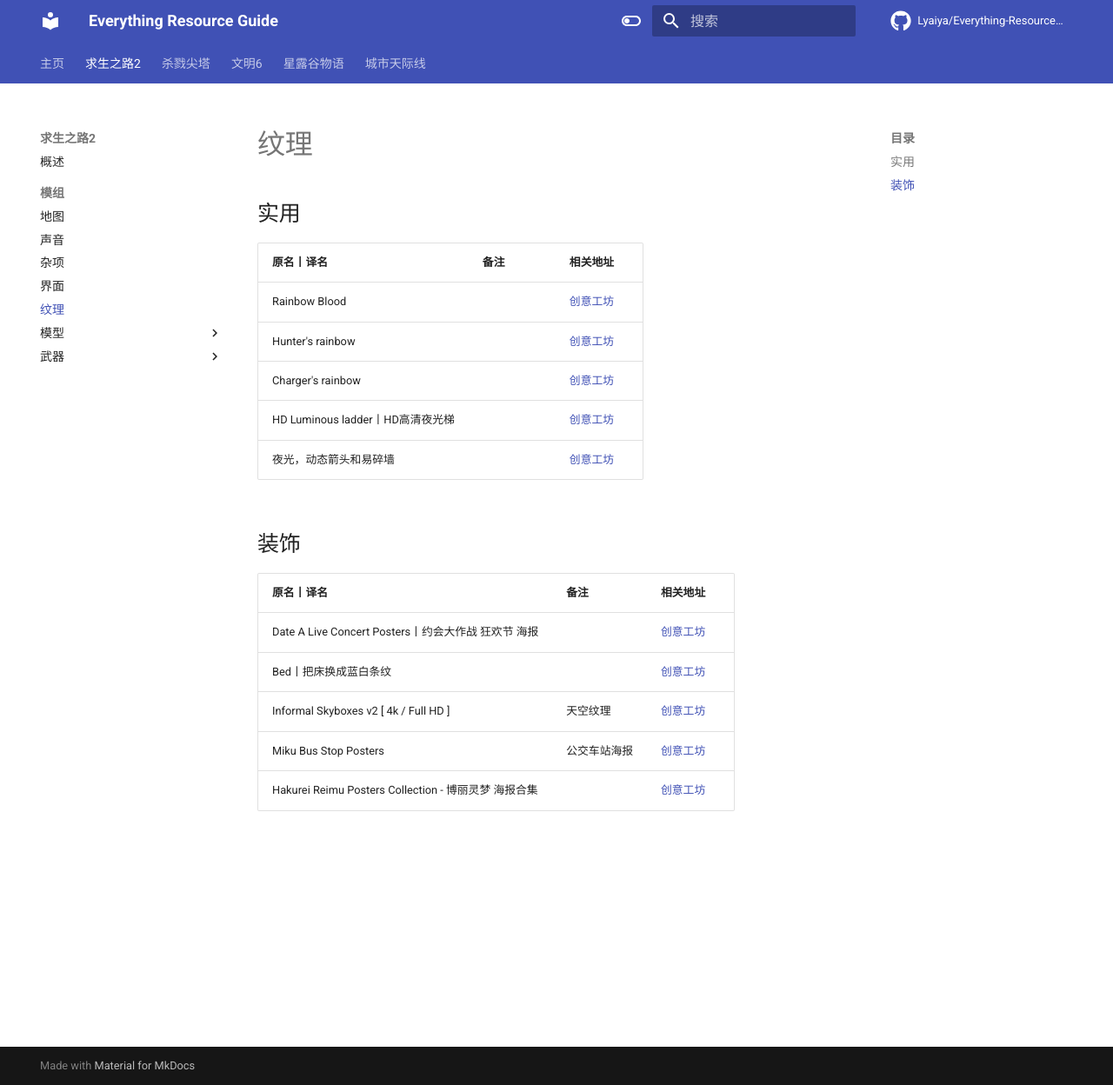
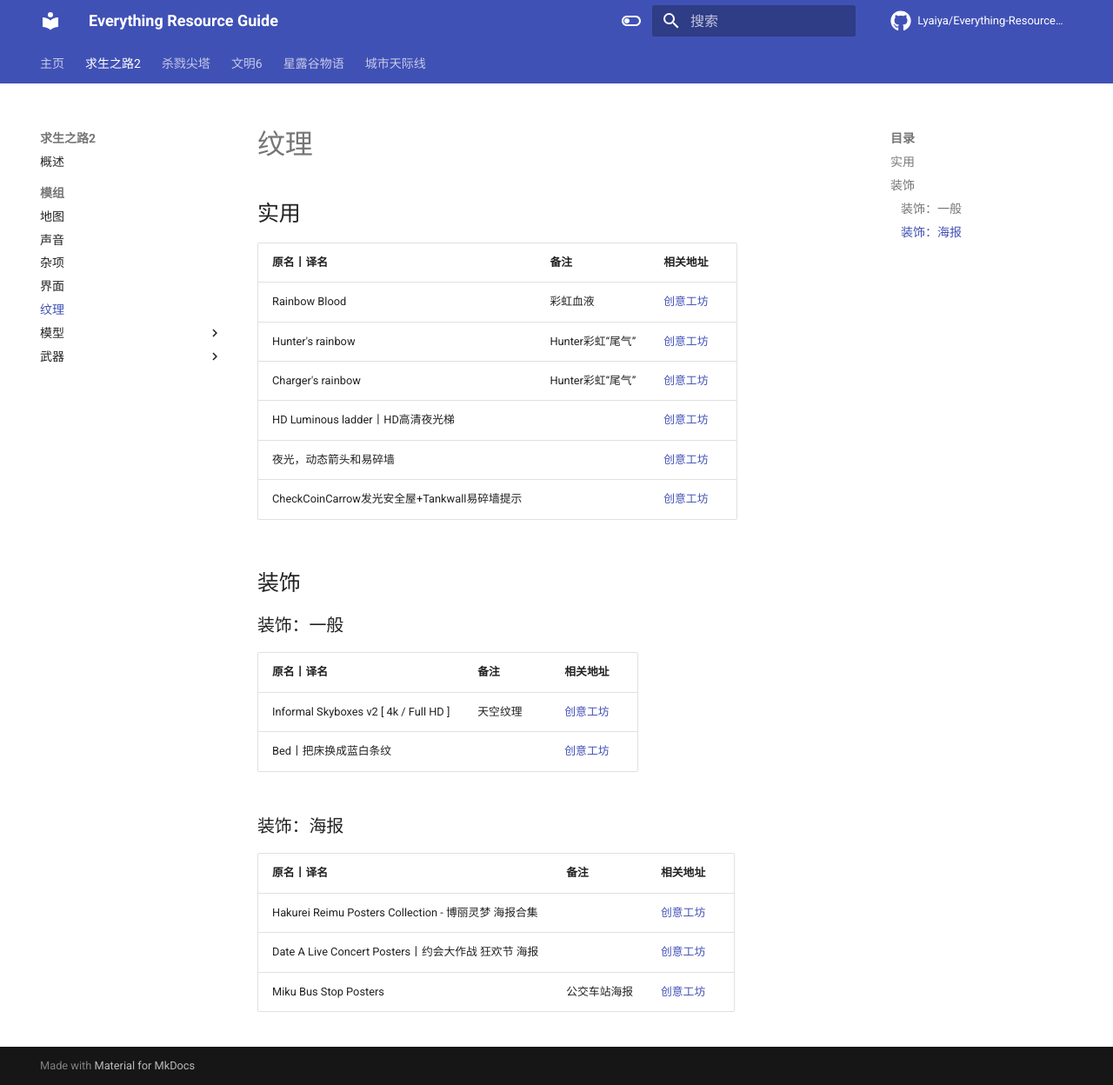
Before and after one commit to Lyaiya/Everything-Resource-Guide, an MkDocs documentation site: the page built from docs/求生之路2/模组/纹理.md, in a window 1280 px wide and 1248 px high. Shown: the whole window at 87% size. Built offline with MkDocs 1.6.1 and Material for MkDocs 9.7.7, drawn with Linux system fonts in a browser that asks for light colours; comment, search, counter and statistics services are not loaded.

Commit message:
L4D2 Update 2

```diff
--- a/docs/求生之路2/模组/纹理.md
+++ b/docs/求生之路2/模组/纹理.md
@@ -2,20 +2,28 @@
 
 ## 实用
 
-| 原名丨译名                       | 备注 | 相关地址                                                                     |
-| -------------------------------- | ---- | ---------------------------------------------------------------------------- |
-| Rainbow Blood                    |      | [创意工坊](https://steamcommunity.com/sharedfiles/filedetails/?id=974949258) |
-| Hunter's rainbow                 |      | [创意工坊](https://steamcommunity.com/sharedfiles/filedetails/?id=241406979) |
-| Charger's rainbow                |      | [创意工坊](https://steamcommunity.com/sharedfiles/filedetails/?id=241090600) |
-| HD Luminous ladder丨HD高清夜光梯 |      | [创意工坊](https://steamcommunity.com/sharedfiles/filedetails/?id=954000760) |
-| 夜光，动态箭头和易碎墙           |      | [创意工坊](https://steamcommunity.com/sharedfiles/filedetails/?id=934602353) |
+| 原名丨译名                                   | 备注             | 相关地址                                                                      |
+| -------------------------------------------- | ---------------- | ----------------------------------------------------------------------------- |
+| Rainbow Blood                                | 彩虹血液         | [创意工坊](https://steamcommunity.com/sharedfiles/filedetails/?id=974949258)  |
+| Hunter's rainbow                             | Hunter彩虹“尾气” | [创意工坊](https://steamcommunity.com/sharedfiles/filedetails/?id=241406979)  |
+| Charger's rainbow                            | Hunter彩虹“尾气” | [创意工坊](https://steamcommunity.com/sharedfiles/filedetails/?id=241090600)  |
+| HD Luminous ladder丨HD高清夜光梯             |                  | [创意工坊](https://steamcommunity.com/sharedfiles/filedetails/?id=954000760)  |
+| 夜光，动态箭头和易碎墙                       |                  | [创意工坊](https://steamcommunity.com/sharedfiles/filedetails/?id=934602353)  |
+| CheckCoinCarrow发光安全屋+Tankwall易碎墙提示 |                  | [创意工坊](https://steamcommunity.com/sharedfiles/filedetails/?id=2636386197) |
 
 ## 装饰
 
+### 装饰：一般
+
+| 原名丨译名                            | 备注     | 相关地址                                                                      |
+| ------------------------------------- | -------- | ----------------------------------------------------------------------------- |
+| Informal Skyboxes v2 [ 4k / Full HD ] | 天空纹理 | [创意工坊](https://steamcommunity.com/sharedfiles/filedetails/?id=1985052342) |
+| Bed丨把床换成蓝白条纹                 |          | [创意工坊](https://steamcommunity.com/sharedfiles/filedetails/?id=1300903668) |
+
+### 装饰：海报
+
 | 原名丨译名                                           | 备注         | 相关地址                                                                      |
 | ---------------------------------------------------- | ------------ | ----------------------------------------------------------------------------- |
+| Hakurei Reimu Posters Collection - 博丽灵梦 海报合集 |              | [创意工坊](https://steamcommunity.com/sharedfiles/filedetails/?id=2185465716) |
 | Date A Live Concert Posters丨约会大作战 狂欢节 海报  |              | [创意工坊](https://steamcommunity.com/sharedfiles/filedetails/?id=1260954481) |
-| Bed丨把床换成蓝白条纹                                |              | [创意工坊](https://steamcommunity.com/sharedfiles/filedetails/?id=1300903668) |
-| Informal Skyboxes v2 [ 4k / Full HD ]                | 天空纹理     | [创意工坊](https://steamcommunity.com/sharedfiles/filedetails/?id=1985052342) |
 | Miku Bus Stop Posters                                | 公交车站海报 | [创意工坊](https://steamcommunity.com/sharedfiles/filedetails/?id=1678692609) |
-| Hakurei Reimu Posters Collection - 博丽灵梦 海报合集 |              | [创意工坊](https://steamcommunity.com/sharedfiles/filedetails/?id=2185465716) |
```
Also changed, not shown: docs/求生之路2/模组/声音.md (+13 -12 lines), docs/求生之路2/模组/杂项.md (+5 -5 lines).
